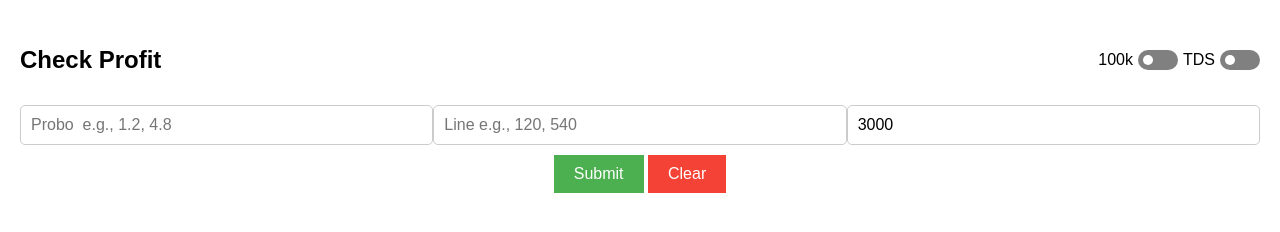
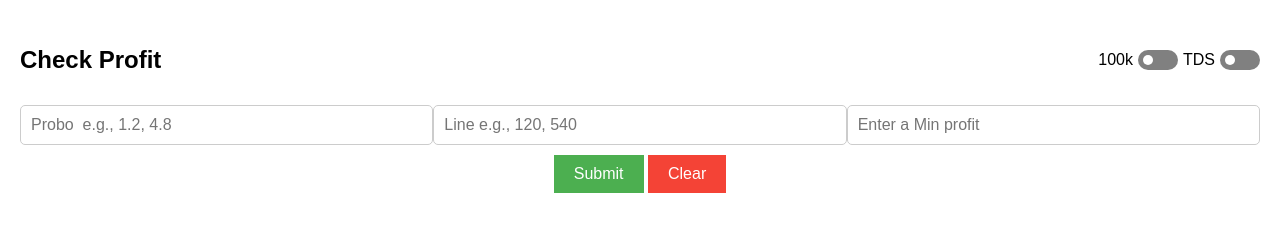
Before and after one commit to spicyztrickz/test, a plain HTML site: page index.html in a window 1280 px wide. Drawn offline with Linux system fonts and the light colour scheme.

Commit message:
Update index.html
min amount default value

```diff
--- a/index.html
+++ b/index.html
@@ -163,7 +163,7 @@
         <div class='form-input'>
             <input type="number" step="0.01" id="num1" placeholder="Probo  e.g., 1.2, 4.8" required><br><br>
             <input type="number" id="num2" placeholder="Line e.g., 120, 540" required><br><br>
-            <input type="number" value="3000" id="num3" placeholder="Enter a number" required><br><br>
+            <input type="number" id="num3" placeholder="Enter a Min profit" required><br><br>
         </div>
         <button type="button" id="calculateButton">Submit</button>
 
```
